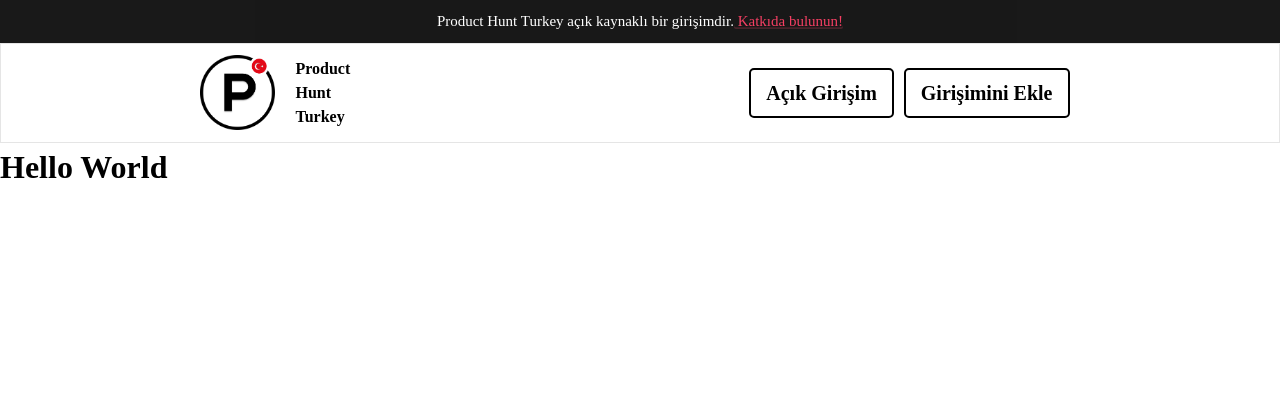
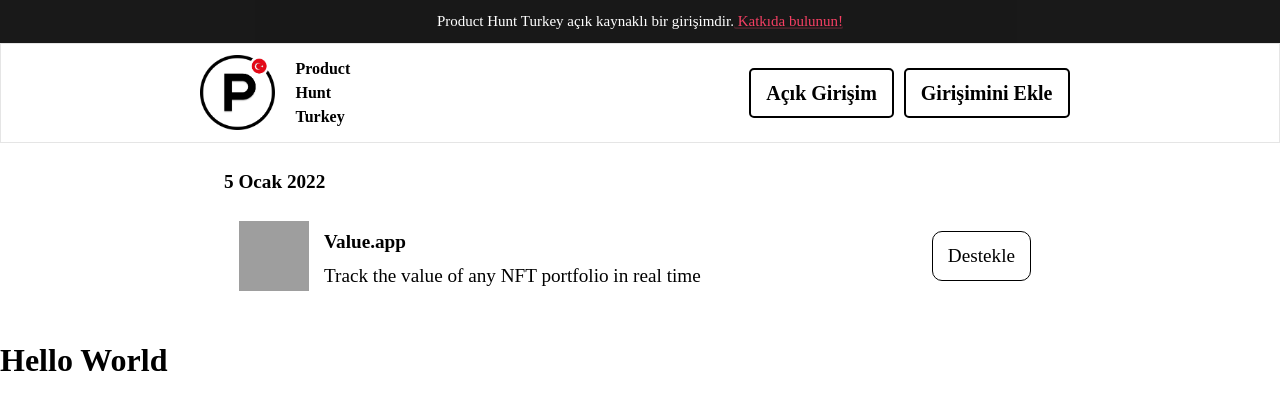
Before and after one commit to mrabdullahsahin/producthuntturkey.com, a Django app: page / in a window 1280 px wide. Shown: the top 410 px of the page. Run offline with Django 4.2, Linux system fonts and the light colour scheme; grey boxes are pictures that could not be loaded.

Commit message:
make products section

```diff
--- /dev/null
+++ b/producthuntturkey/static/css/products.css
@@ -0,0 +1,144 @@
+.product-section{
+    display: flex;
+    flex-direction: column;
+}
+
+.time{
+    display: flex;
+    margin: auto;
+    font-weight: bold;
+    font-size: 1.2em;
+    margin-left: 17.5%;
+    margin-top: 25px;
+    margin-bottom: 10px;
+}
+
+.startup-list{
+    display: flex;
+    flex-direction: column;
+    justify-content: center;
+    align-items: center;
+    width: 65%;
+    background: #FFFFFF;
+    margin: auto;
+    margin-bottom: 15px;
+    border-radius: 5px;
+}
+
+.list-data{
+    display: flex;
+    flex-direction: row;
+    align-items: center;
+    background-color: white;
+    justify-content: space-around;
+    width: 100%;
+    padding-bottom: 15px;
+    border-radius: 5px;
+}
+
+.list-data:hover{
+    background-color: black;
+    color: white;
+}
+
+.picture{
+    display: flex;
+    height: 100px;
+    width: 100px;
+    padding: 15px;
+}
+
+.info{
+    display: flex;
+    flex-direction: column;
+    align-items: flex-start;
+    justify-content: center;
+    flex-grow: 1;
+    flex-shrink: 1;
+}
+
+.info-title{
+    display: flex;
+    font-style: normal;
+    font-weight: bold;
+    font-size: 1.2em;
+    line-height: 40px;
+    left: 0;
+    top: 0;
+}
+
+.info-description{
+    display: flex;
+    font-style: normal;
+    font-weight: normal;
+    font-size: 1.2em;
+}
+
+.support{
+    display: flex;
+    text-decoration: none;
+    cursor: default;
+}
+
+.support-button{
+    height: 50px;
+    border-radius: 10px;
+    color: black;
+    font-weight: normal;
+    padding: 8px 15px;
+    font-size: 1.2em;
+    border: 1px solid black;
+    margin: auto;
+    cursor: pointer;
+    margin-right: 25px;
+    background-color: white;
+}
+
+.support-button:hover{
+    color:white;
+    border: 0px;
+    background-color: black;
+    border: 1px solid white;
+    transition: 0.3s;
+}
+
+@media (max-width: 900px){
+    .time{
+        margin-left: 1%;
+        margin-top: 5%;
+        margin-bottom: 3%;
+    }
+
+    .startup-list{
+        width: 98%;
+    }
+
+    .picture{
+        height: 80px;
+        width: 80px;
+    }
+
+    .info-title{
+        font-size: 15px;
+        line-height: 25px;
+    }
+
+    .info-description{
+        font-size: 15px;
+    }
+
+    .support-button{
+        width: 75px;
+        height: 40px;
+        border-radius: 5px;
+        color: black;
+        font-weight: normal;
+        padding: 5px;
+        font-size: 15px;
+        border: 1px solid black;
+        margin: auto;
+        cursor: pointer;
+        margin-right: 5px;
+        background-color: white;
+    }
+}
--- a/producthuntturkey/templates/partials/_base.html
+++ b/producthuntturkey/templates/partials/_base.html
@@ -9,6 +9,7 @@
     <meta name="viewport" content="width=device-width, initial-scale=1.0">
     <link rel="stylesheet" href="{% static 'css/reset.css' %}">
     <link rel="stylesheet" href="{% static 'css/navbar.css' %}">
+    <link rel="stylesheet" href="{% static 'css/products.css' %}">
     {% block css %}
     {% endblock css %}
     <title>Product Hunt Turkey</title>
@@ -16,6 +17,7 @@
 <body>
     {% include 'partials/_github.html' %}
     {% include 'partials/_navbar.html' %}
+    {% include 'partials/products.html' %}
     {% block content %}
     {% endblock content %}
     {% block js %}
--- /dev/null
+++ b/producthuntturkey/templates/partials/products.html
@@ -0,0 +1,21 @@
+<div class="product-section">
+    <time class="time">5 Ocak 2022</time>
+    <section class="startup-list">
+        <article class="list-data">
+            <figure>
+                <img class="picture"
+                    src="https://ph-files.imgix.net/bc326de2-ce60-4102-9be1-ba654f4d8ad1.jpeg?auto=format&auto=compress&codec=mozjpeg&cs=strip&w=80&h=80&fit=crop&dpr=2"
+                    alt=""/>
+            </figure>
+
+            <div class="info">
+                <h2 class="info-title">Value.app</h2>
+                <p class="info-description">Track the value of any NFT portfolio in real time</p>
+            </div>
+
+            <a class="support" href="#" target="_blank" rel="noopener noreferrer">
+                <button class="support-button">Destekle</button>
+            </a>
+        </article>
+    </section>
+</div>
```
